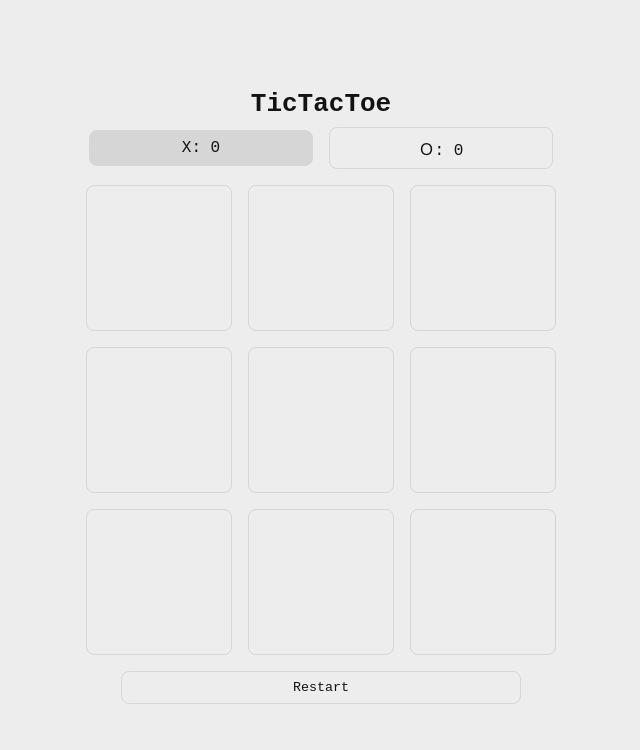
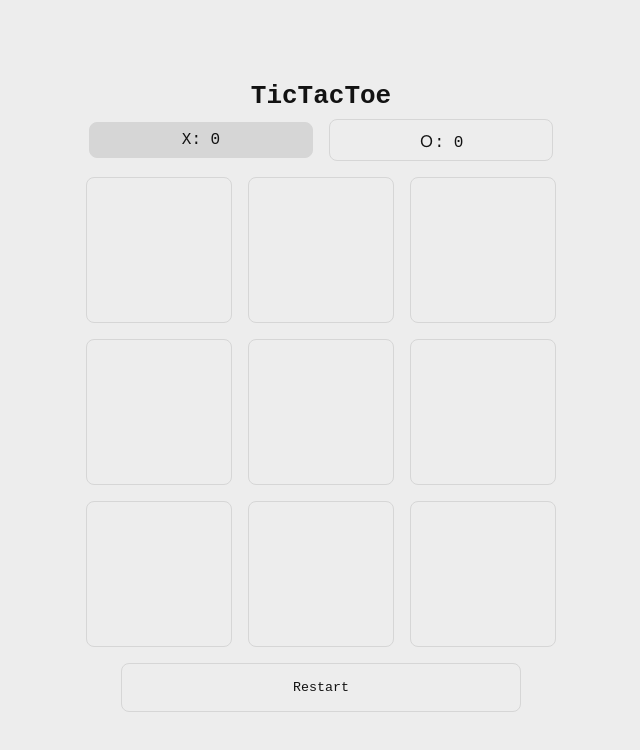
Before and after one commit to Fillipe143/TicTacToeGame, a plain HTML site: page index.html in a window 1280 px wide. Shown: the whole page, without its empty margins (319-959 px from the left). Drawn offline with Linux system fonts and the light colour scheme.

Commit message:
updated style

```diff
--- a/css/style.css
+++ b/css/style.css
@@ -77,7 +77,7 @@ button {
     width: 50vh;
 
     margin: 1vh;
-    padding: 1vh;
+    padding: 2vh;
     border-radius: 1vh;
     border: 1pt solid;
 }
```
